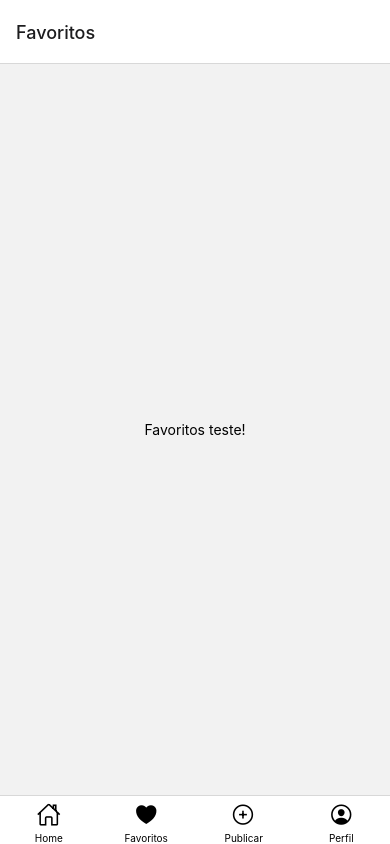
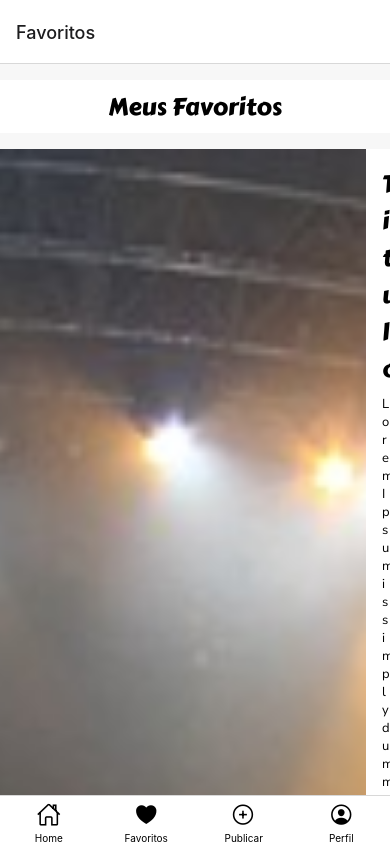
Before and after one commit to R0drigo-Pedroso/Projeto-Fala-no-Mic, a React Native app: screen /Favoritos in a window 390 px wide. Built offline with nearby package versions, Linux system fonts and the light colour scheme.

Commit message:
Screen Favoritos
Construído a base de conteúdo da Screen Favorito, em conjunto com botões de interação

```diff
--- a/src/screens/Favoritos.js
+++ b/src/screens/Favoritos.js
@@ -1,12 +1,143 @@
-import { StatusBar, View, Text } from "react-native";
+import { StatusBar, View, Text, SafeAreaView, StyleSheet, Image, Pressable, Share } from "react-native";
+import imageteste from "../../assets/image/festahiphop.jpg";
+import { useFonts } from "expo-font";
+import { Ionicons } from '@expo/vector-icons';
 
 function Favoritos() {
+
+  const onShare = async () => {
+    try {
+      const result = await Share.share({
+        message:
+          'React Native | A framework for building native apps using React',
+      });
+      if (result.action === Share.sharedAction) {
+        if (result.activityType) {
+          // shared with activity type of result.activityType
+        } else {
+          // shared
+        }
+      } else if (result.action === Share.dismissedAction) {
+        // dismissed
+      }
+    } catch (error) {
+      Alert.alert(error.message);
+    }
+  };
+
   return (
-    <View style={{ flex: 1, justifyContent: "center", alignItems: "center" }}>
+    <SafeAreaView style={estilos.corFundo}>
       <StatusBar barStyle="default" />
-      <Text>Favoritos teste!</Text>
-    </View>
+      <Text style={estilos.titulo}>Meus Favoritos</Text>
+
+      <View style={estilos.areaConteudo}>
+        <Image style={estilos.imageTamanho} source={imageteste} />
+
+        <View style={estilos.descricao}>
+          <View>
+            <Text style={estilos.fontTitulo}>Titulo</Text>
+            <Text style={estilos.textDescricao}>
+              Lorem Ipsum is simply dummy text of the printing and typesetting
+              industry, Lorem Ipsum is simply dummy text of the printing and
+              typesetting industry
+            </Text>
+          </View>
+
+          <View style={estilos.interacoes}>
+            <Pressable style={estilos.botaoSaiba}>
+              <Text style={estilos.textSaiba}>Saiba +</Text>
+            </Pressable>
+
+              <Pressable style={estilos.social}  onPress={onShare}>
+                <Ionicons name="share-social" size={24} color="black" />
+              </Pressable>
+              <Pressable style={estilos.delete}>
+                <Ionicons name="trash-bin" size={24} color="black" />
+              </Pressable>
+
+          </View>
+        </View>
+      </View>
+    </SafeAreaView>
   );
 }
 
 export default Favoritos;
+
+const estilos = StyleSheet.create({
+  corFundo: {
+    backgroundColor: "#F7F7F7",
+  },
+
+  fontTitulo: {
+    fontFamily: "carterTier",
+    fontSize: 24,
+  },
+
+  descricao: {
+    flex: 0.7,
+    padding: 8,
+    marginLeft: 8,
+    marginBottom: 8,
+    marginTop: 8,
+  },
+
+  textDescricao: {
+    fontFamily: "nunitoOne",
+    fontSize: 13,
+    marginTop: 8,
+    marginBottom: 8,
+  },
+
+  titulo: {
+    backgroundColor: "#fff",
+    textAlign: "center",
+    fontSize: 24,
+    padding: 8,
+    marginTop: 16,
+    marginBottom: 16,
+    fontFamily: "carterTier",
+  },
+
+  areaConteudo: {
+    width: "100%",
+    flexDirection: "row",
+    backgroundColor: "#fff",
+    elevation: 5,
+  },
+
+  botaoSaiba: {
+    backgroundColor: "#322727",
+    width: 80,
+    padding: 8,
+    marginTop: 16,
+    alignItems: "center",
+    borderRadius: 8,
+  },
+
+  textSaiba: {
+    fontSize: 16,
+    color: "#E3BC40",
+    fontFamily: "carterTier",
+  },
+
+  imageTamanho: {
+    width: "100%",
+    height: "100%",
+    flex: 0.4,
+  },
+  interacoes: {
+    flexDirection: "row",
+    alignItems: "center",
+  },
+  social: {
+    marginLeft: 60,
+    paddingTop: 10
+  },
+  delete: {
+    paddingTop: 10,
+    marginLeft: 25,
+
+  }
+
+});
--- a/src/screens/Home.js
+++ b/src/screens/Home.js
@@ -6,7 +6,6 @@ import {
   Image,
   Pressable,
 } from "react-native";
-import React from "react";
 import { SafeAreaView } from "react-native-safe-area-context";
 
 import imageteste from "../../assets/image/festahiphop.jpg";
```
